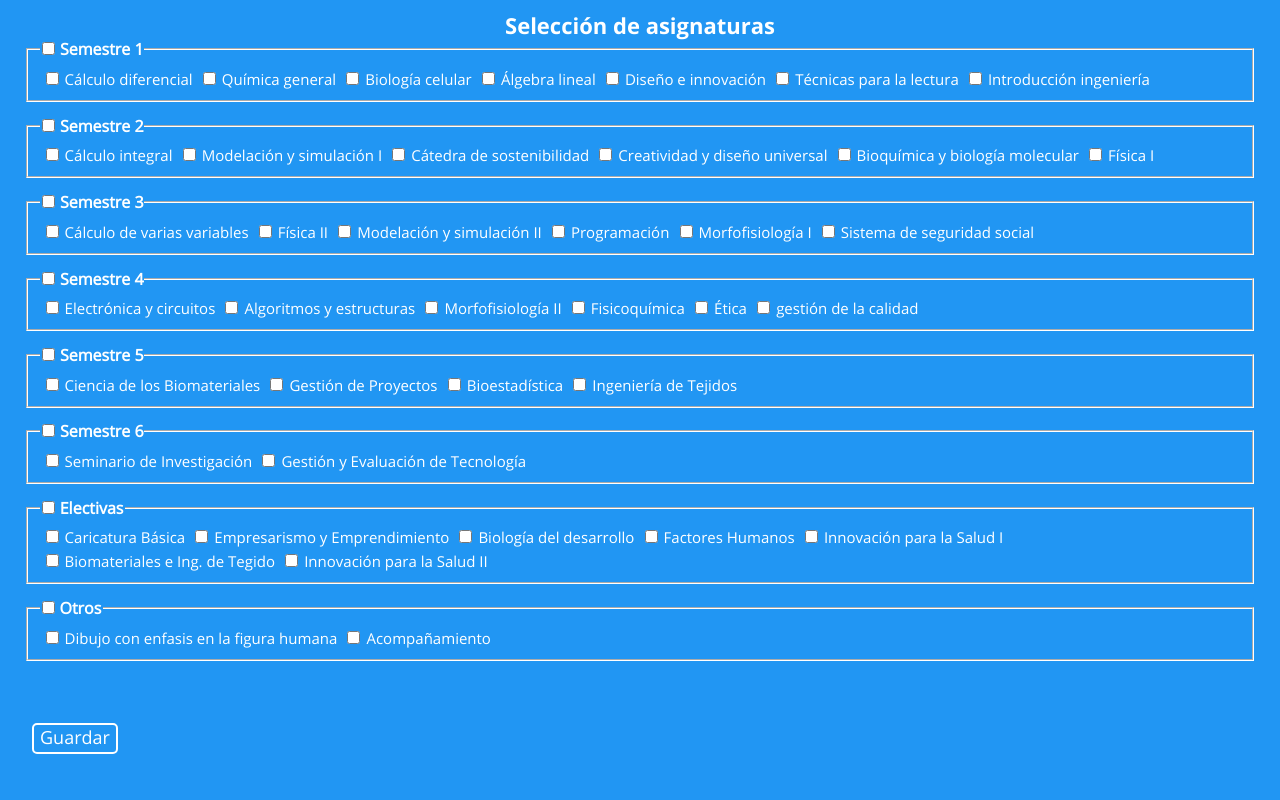
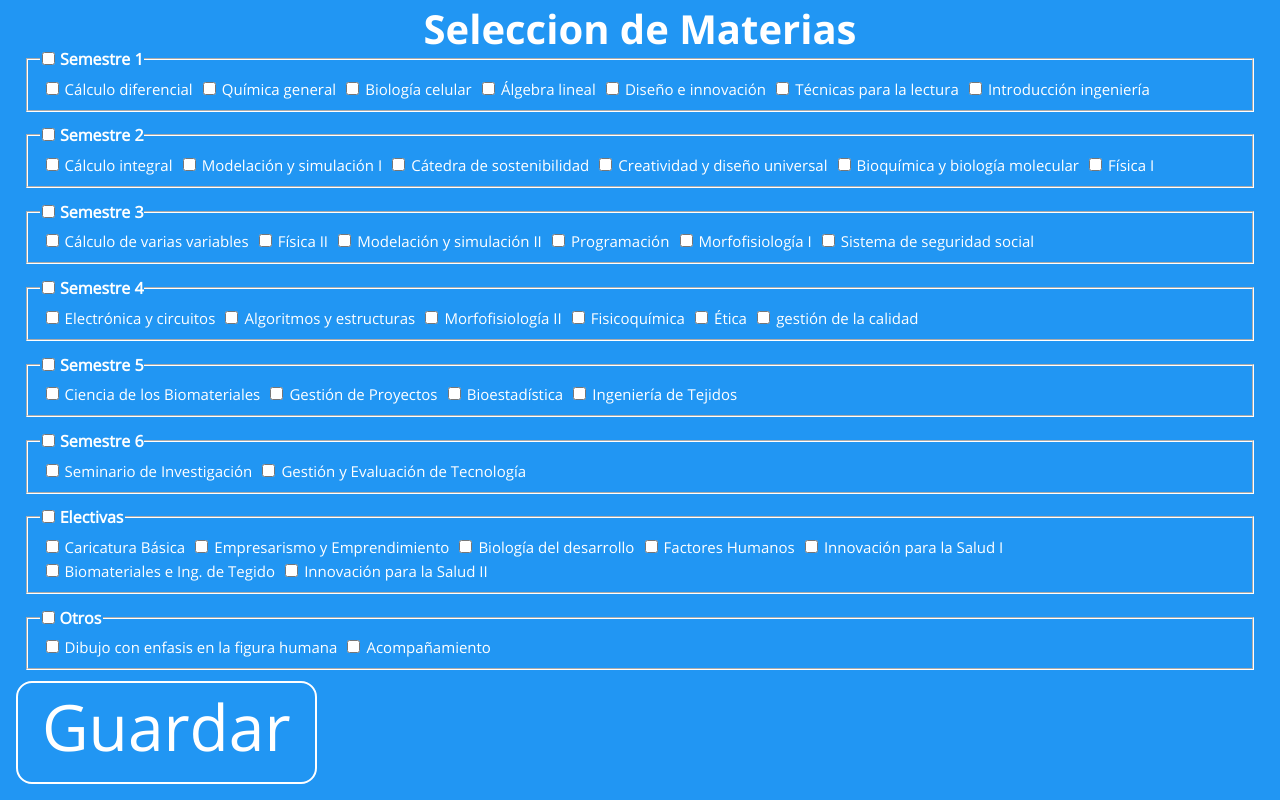
Before and after one commit to mderrr/shernandezz.github.io, a plain HTML site: page index.html in a window 1280 px wide. Both pictures are taken after a click on the button 22 px from the left and 22 px from the top of the page. Drawn offline with Linux system fonts and the light colour scheme; no server answers.

Commit message:
Updated to v2.1.2

```diff
--- a/index.html
+++ b/index.html
@@ -12,6 +12,7 @@
         <div id = "animationArea"></div>
         <div>
             <h2 id = "messageBox"></h2>
+            <h2 id = "configMessageBox"></h2>
             <select id="selectionBox">
                 <option value=""></option>
             </select>
@@ -169,7 +170,7 @@
 
         </fieldset>
 
-        <fieldset class="field">
+        <fieldset class="field" id="lastFieldset">
             <legend>
                 <div class="checkboxLabel">
                     <input type="checkbox" class="semester0Main checkbox" id="0" value="semester0">
--- a/renderer/renderer.js
+++ b/renderer/renderer.js
@@ -119,6 +119,7 @@ let fields = document.getElementsByClassName("field")
 let checkButtons = document.getElementsByClassName("checkbox")
 let subCheckbuttons = document.getElementsByClassName("sub")
 let messageBox = document.getElementById("messageBox")
+let configMessageBox = document.getElementById("configMessageBox")
 let selectionBox = document.getElementById("selectionBox")
 let mainArea = document.getElementById("mainArea")
 let animationArea = document.getElementById("animationArea")
@@ -258,8 +259,10 @@ function presentPanel(panel, subjects, data) {
         }
 
     } else if (panel.isConfig) {
-        messageBox.style.top = "-1%"
-        message = "Selección de asignaturas"
+
+        configMessageBox.textContent = "Seleccion de Materias"
+        configMessageBox.style.opacity = 1
+        message = ""
 
         configButton.style.visibility = "hidden"
         configButton.style.opacity = 0
@@ -469,7 +472,11 @@ function checkSchedule(data) {
 
     // check how many subjects there are
     if (subjectsInSchedule.length == 0) {
-        presentPanel(noSubjectsInSchedule)
+        if (content == "") {
+            action("config", undefined, undefined, undefined)
+        } else {
+            presentPanel(noSubjectsInSchedule)
+        }
 
     } else if (subjectsInSchedule.length == 1) {
         presentPanel(oneSubjectPanel, subjectsInSchedule, data)
--- a/styles/style.css
+++ b/styles/style.css
@@ -40,6 +40,7 @@ body {
     left: 0%;
     position: fixed;
     transition: 1s;
+    overflow: auto;
 }
 
 #animationArea {
@@ -65,9 +66,9 @@ body {
     text-align: center;
     transition: 1s;
     font-family: 'Open Sans Bold';
-    font-size: 22px;
+    font-size: 9vmin;
     width: 90%;
-    top: 7.5%;
+    top: 7.5vmin;
     left: 5%;
 }
 
@@ -78,9 +79,9 @@ body {
     text-align: center;
     transition: 1s;
     font-family: 'Open Sans Bold';
-    font-size: 18px;
+    font-size: 5vmin;
     width: 90%;
-    top: -1%;
+    top: -4vmin;
     left: 5%;
 }
 
@@ -104,7 +105,11 @@ body {
 
 /* ================================================================================ CHECKBOXES ================================================================================ */
 #firstFieldset {
-    margin-top: 3%;
+    margin-top: 6vmin;
+}
+
+#lastFieldset {
+    margin-bottom: 10vmin;
 }
 
 .checkbox {
@@ -199,34 +204,34 @@ body {
     border-color: white;
     color: white;
     background: none;
-    border-radius: 5px;
-    padding: 0px 6px;
-    padding-bottom: 3px;
-    font-size: 18px;
+    border-radius: 2vmin;
+    padding: 0vmin 3vmin;
+    padding-bottom: 1.5vmin;
+    font-size: 8vmin;
     cursor: pointer;
     position: absolute;
-    bottom: 5.75%;
-    margin-left: 1.5%;
-    margin-right: 1.5%;
+    bottom: 3vmin;
     transition: 0.6s;
 }
 
 .configButton-set-left {
     background-image: url("../assets/images/config.png");
-    left: 0%;
+    left: 0vmin;
 }
 
 /* ======================= SUCCESS ======================= */
 .confirmButton-success {
-    left: 1%;
+    left: 3vmin;
 }
 
 .saveButton-success {
-    left: 1%;
+    position: fixed;
+    left: 2vmin;
+    bottom: 2vmin;
 }
 
 .copyButton-success {
-    left: 18%;
+    left: 35.5vmin;
 }
 
 .cancelButton-success {
@@ -270,23 +275,19 @@ body {
 
 /* ======================= ERROR ======================= */
 .confirmButton-error {
-    left: 1%;
-}
-
-.saveButton-error {
-    left: 1%;
+    left: 3vmin;
 }
 
 .copyButton-error {
-    left: 12%;
+    left: 35.5vmin;
 }
 
 .cancelButton-error {
     border: none;
-    font-size: 14px;
-    margin-bottom: 0.5%;
-    right: 0%;
-    margin-right: 3.5%;
+    font-size: 8vmin;
+    margin-bottom: 0.01vmin;
+    right: 0vmin;
+    margin-right: 3vmin;
 }
 
 .confirmButton-error-hover:hover {
```
